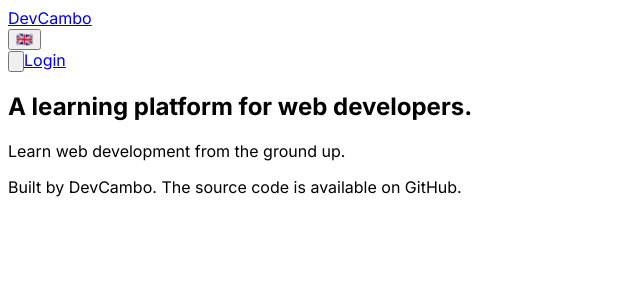
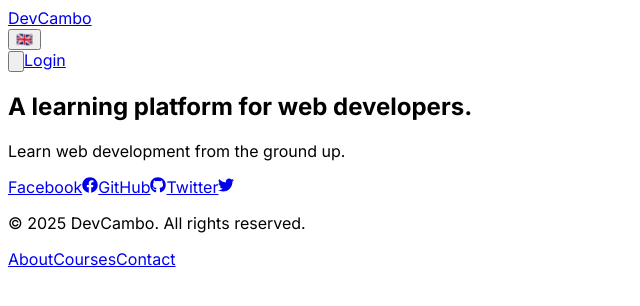
Before and after one commit to maophal/devcambo, a Next.js app: page / in a window 1280 px wide. Shown: the top 306 px of the page, without its empty margins (0-640 px from the left). Built offline with nearby package versions, Linux system fonts and the light colour scheme.

Commit message:
re-design header

```diff
--- a/app/components/Footer.tsx
+++ b/app/components/Footer.tsx
@@ -1,16 +1,49 @@
 "use client";
 
 import { useTranslation } from "react-i18next";
+import { FaGithub, FaFacebook, FaTwitter } from "react-icons/fa";
+import Link from "next/link";
 
 export function Footer() {
   const { t } = useTranslation();
 
   return (
-    <footer className="py-6 md:px-8 md:py-0">
-      <div className="container mx-auto flex flex-col items-center justify-between gap-4 md:h-24 md:flex-row">
-        <p className="text-center text-sm leading-loose text-gray-500 md:text-left">
-          Built by {t("app_name")}. The source code is available on GitHub.
-        </p>
+    <footer className="bg-gray-100 dark:bg-gray-900">
+      <div className="container mx-auto py-12 px-4 sm:px-6 lg:px-8">
+        <div className="md:flex md:items-center md:justify-between">
+          <div className="flex justify-center space-x-6 md:order-2">
+            <a href="#" className="text-gray-400 hover:text-gray-500">
+              <span className="sr-only">Facebook</span>
+              <FaFacebook className="h-6 w-6" />
+            </a>
+
+            <a href="#" className="text-gray-400 hover:text-gray-500">
+              <span className="sr-only">GitHub</span>
+              <FaGithub className="h-6 w-6" />
+            </a>
+
+            <a href="#" className="text-gray-400 hover:text-gray-500">
+              <span className="sr-only">Twitter</span>
+              <FaTwitter className="h-6 w-6" />
+            </a>
+          </div>
+          <div className="mt-8 md:order-1 md:mt-0">
+            <p className="text-center text-base text-gray-400">
+              &copy; {new Date().getFullYear()} {t("app_name")}. All rights reserved.
+            </p>
+          </div>
+        </div>
+        <div className="mt-8 flex justify-center space-x-6">
+          <Link href="/about" className="text-base text-gray-500 hover:text-gray-900 dark:hover:text-gray-300">
+            About
+          </Link>
+          <Link href="/courses" className="text-base text-gray-500 hover:text-gray-900 dark:hover:text-gray-300">
+            Courses
+          </Link>
+          <Link href="/contact" className="text-base text-gray-500 hover:text-gray-900 dark:hover:text-gray-300">
+            Contact
+          </Link>
+        </div>
       </div>
     </footer>
   );
--- a/app/layout.tsx
+++ b/app/layout.tsx
@@ -34,7 +34,7 @@ export default function RootLayout({
         <I18nProvider locale={params.locale} namespaces={["common"]}>
           <div className="flex min-h-screen flex-col">
             <Header />
-            <main className="flex-1">{children}</main>
+            <main className="flex-1 bg-gray-900">{children}</main>
             <Footer />
           </div>
         </I18nProvider>
```
